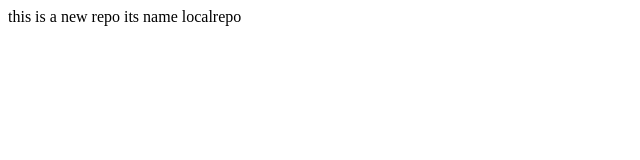
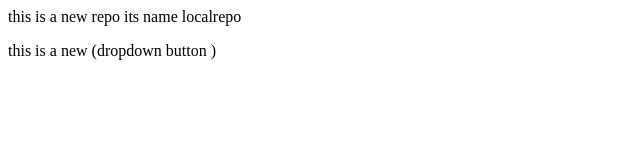
Before and after one commit to Harshil182/localrepo, a plain HTML site: page index.html in a window 1280 px wide. Shown: the whole page, without its empty margins (0-640 px from the left). Drawn offline with Linux system fonts and the light colour scheme.

Commit message:
new dropdown

```diff
--- a/index.html
+++ b/index.html
@@ -1 +1,2 @@
-<p>this is a new repo its name localrepo </p>
+<p>this is a new repo its name localrepo</p>
+<p>this is a new (dropdown button )</p>
```
